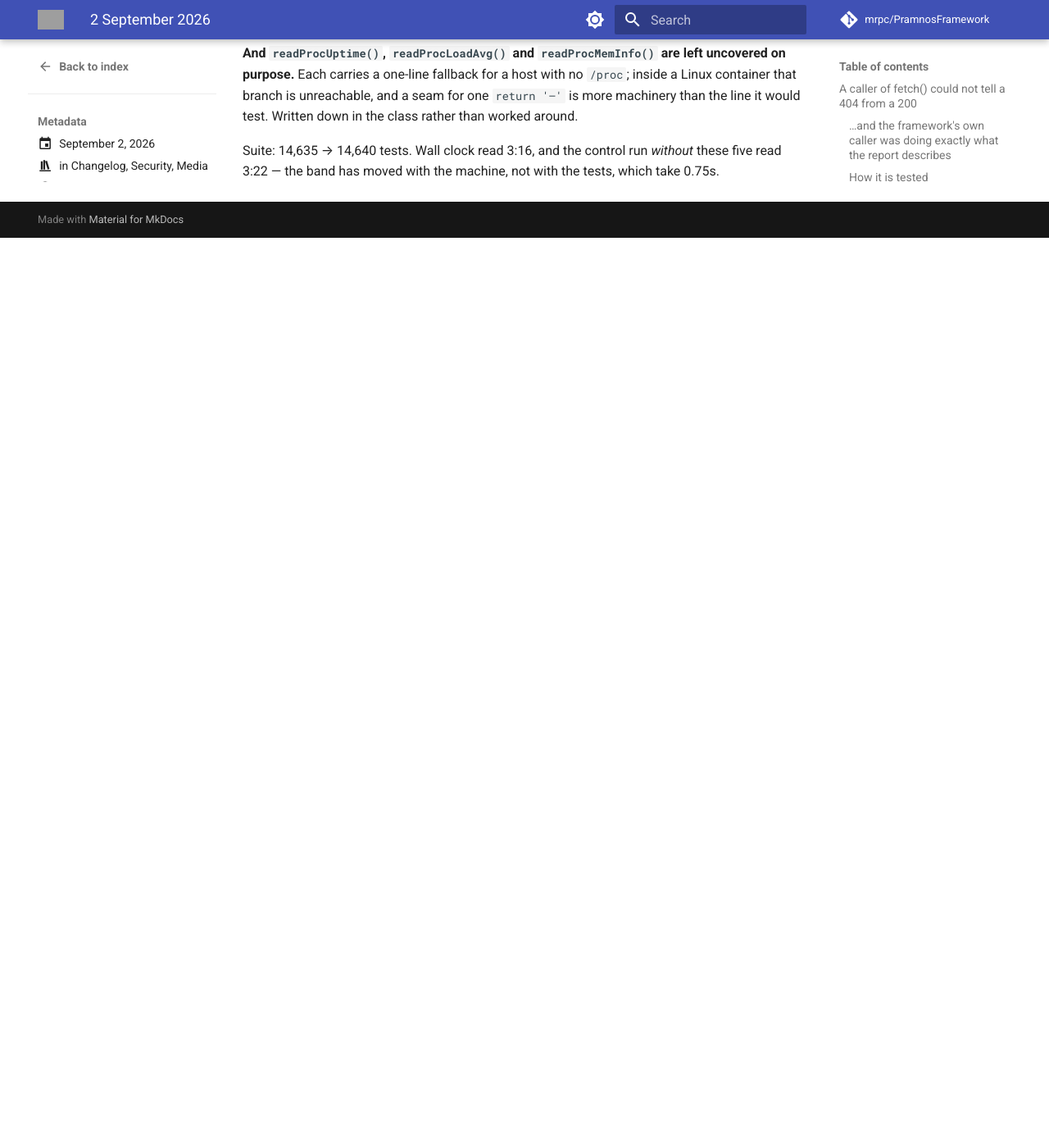
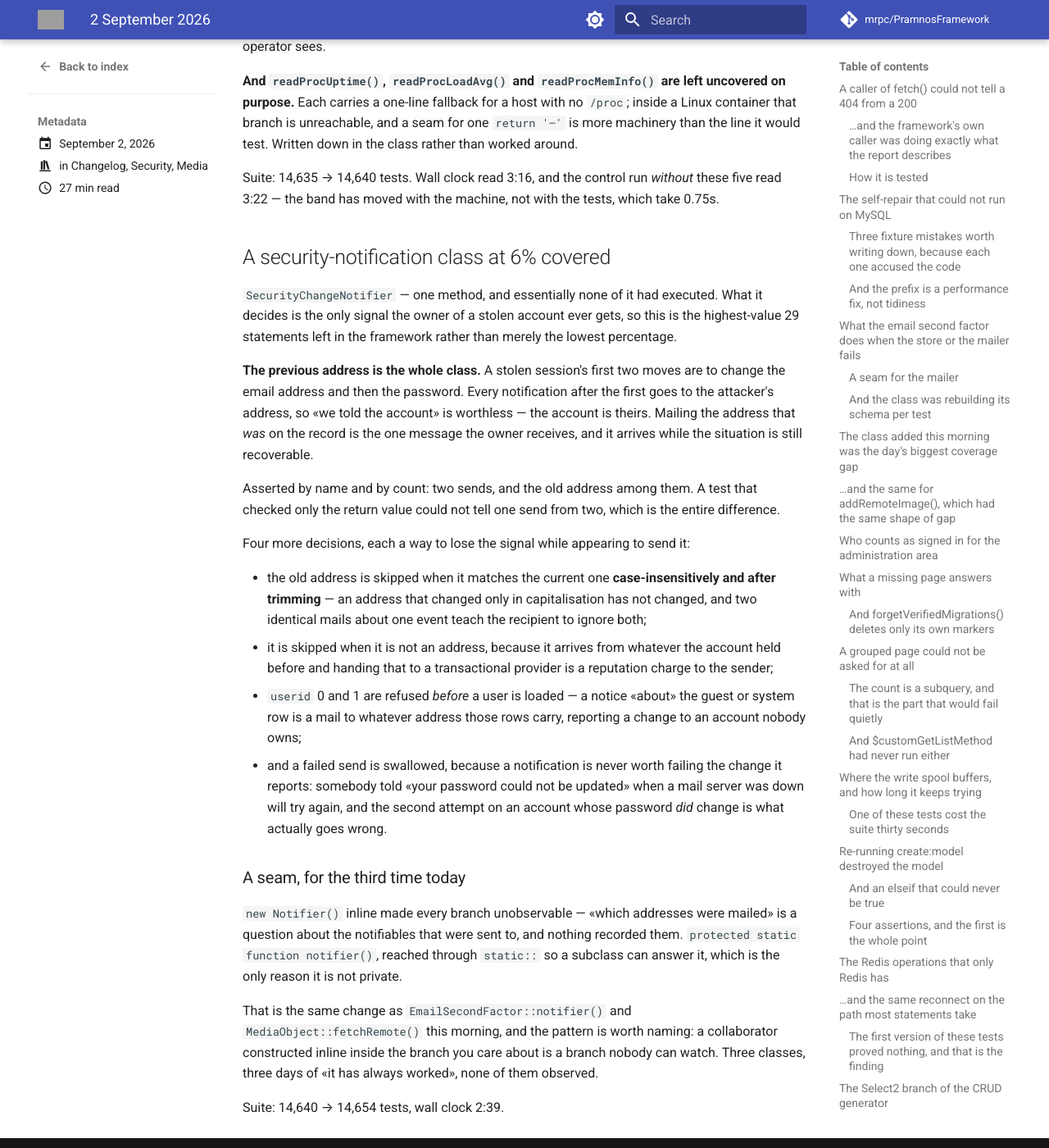
Before and after one commit to mrpc/PramnosFramework, an MkDocs documentation site: the page built from docs/version-history/posts/2026-09-02.md, in a window 1280 px wide and 1400 px high, scrolled down 16446 px. Shown: the whole window at 82% size. Built offline with MkDocs 1.6.1 and Material for MkDocs 9.7.7, drawn with Linux system fonts in a browser that asks for light colours; comment, search, counter and statistics services are not loaded; before the commit the page ends 16736 px from its top, so only the background shows below that; some of the changed text lies outside the part shown; grey boxes are pictures that could not be loaded.

Commit message:
test(auth): a security-notification class at 6% covered
`SecurityChangeNotifier` — one method, essentially none of it executed. What it
decides is the only signal the owner of a stolen account ever gets, which makes
these the highest-value 29 statements left rather than merely the lowest
percentage.

**The previous address is the whole class.** A stolen session's first two moves
are to change the email address and then the password; every notification after
the first goes to the attacker, so «we told the account» is worthless. Mailing
the address that *was* on the record is the one message the owner receives.

Asserted by name and by count — two sends, the old address among them. A test
checking only the return value could not tell one send from two, which is the
entire difference.

Four more decisions, each a way to lose the signal while appearing to send it:
the old address skipped when it matches the current one case-insensitively and
after trimming; skipped when it is not an address at all, since it comes from
whatever the account held before and a bad address is a reputation charge on a
transactional provider; `userid` 0 and 1 refused before a user is loaded; and a
failed send swallowed, because a notification is never worth failing the change
it reports.

**And a seam, for the third time today.** `new Notifier()` inline made every
branch unobservable — «which addresses were mailed» is a question about the
notifiables sent to, and nothing recorded them. `protected static function
notifier()`, through `static::` so a subclass can answer it.

Same change as `EmailSecondFactor::notifier()` and `MediaObject::fetchRemote()`,
and the pattern is worth naming: a collaborator constructed inline inside the
branch you care about is a branch nobody can watch.

```diff
--- a/docs/Pramnos_Security_Guide.md
+++ b/docs/Pramnos_Security_Guide.md
@@ -271,6 +271,25 @@ denial of service:
 `SecurityChangeNotifier` exists rather than a line at each call site: a stolen session's
 first two moves are to change the address and then the password, and every notice after the
 first goes to the attacker. The mail to the old address is the only signal the owner gets.
+
+Four details of that, because each is a way to lose the signal while appearing to send it:
+
+- The old address is mailed through a **detached notifiable**, not by re-pointing the user object.
+  The user is a live model other code holds, and mutating its address to send one mail is the kind
+  of change that leaks into a `save()`.
+- It is skipped when it matches the current one **case-insensitively and after trimming**. An address
+  that changed only in capitalisation has not changed, and two identical mails about one event teach
+  the recipient to ignore both.
+- It is skipped when it is not an address. It arrives from whatever the account held before — a
+  legacy row, an import, a column somebody once used for a note — and handing that to the mailer is
+  a bounce at best, and on a transactional provider a reputation charge to the sender.
+- `userid` 0 and 1 are refused before a user is loaded. A notice «about» the guest or system row is a
+  mail to whatever address those rows carry, reporting a change to an account nobody owns.
+
+And the whole thing is **best-effort**: a send that fails is logged and swallowed. A notification is
+never worth failing the change it reports — somebody told «your password could not be updated»
+because a mail server was down will try again, and the second attempt, on an account whose password
+*did* change, is what actually goes wrong.
 
 **Timeouts are enforced in `Session::staticIsLogged()`**, not in a middleware, because that
 function is what every "is somebody signed in" path goes through — the current user, the
--- a/docs/version-history/posts/2026-09-02.md
+++ b/docs/version-history/posts/2026-09-02.md
@@ -24,6 +24,7 @@ categories:
 - The Select2 branch of the CRUD generator
 - Revoking one device, and the cascade that is MySQL-only
 - What each DevPanel card shows when the thing behind it is missing
+- A security-notification class at 6% covered
 <!-- more -->
 
 ## A caller of `fetch()` could not tell a 404 from a 200
@@ -642,3 +643,44 @@ down in the class rather than worked around.
 
 Suite: 14,635 → 14,640 tests. Wall clock read 3:16, and the control run *without* these five read 3:22 —
 the band has moved with the machine, not with the tests, which take 0.75s.
+
+## A security-notification class at 6% covered
+
+`SecurityChangeNotifier` — one method, and essentially none of it had executed. What it decides is the
+only signal the owner of a stolen account ever gets, so this is the highest-value 29 statements left in
+the framework rather than merely the lowest percentage.
+
+**The previous address is the whole class.** A stolen session's first two moves are to change the email
+address and then the password. Every notification after the first goes to the attacker's address, so
+«we told the account» is worthless — the account is theirs. Mailing the address that *was* on the
+record is the one message the owner receives, and it arrives while the situation is still recoverable.
+
+Asserted by name and by count: two sends, and the old address among them. A test that checked only the
+return value could not tell one send from two, which is the entire difference.
+
+Four more decisions, each a way to lose the signal while appearing to send it:
+
+- the old address is skipped when it matches the current one **case-insensitively and after
+  trimming** — an address that changed only in capitalisation has not changed, and two identical mails
+  about one event teach the recipient to ignore both;
+- it is skipped when it is not an address, because it arrives from whatever the account held before and
+  handing that to a transactional provider is a reputation charge to the sender;
+- `userid` 0 and 1 are refused *before* a user is loaded — a notice «about» the guest or system row is
+  a mail to whatever address those rows carry, reporting a change to an account nobody owns;
+- and a failed send is swallowed, because a notification is never worth failing the change it reports:
+  somebody told «your password could not be updated» when a mail server was down will try again, and
+  the second attempt on an account whose password *did* change is what actually goes wrong.
+
+### A seam, for the third time today
+
+`new Notifier()` inline made every branch unobservable — «which addresses were mailed» is a question
+about the notifiables that were sent to, and nothing recorded them. `protected static function
+notifier()`, reached through `static::` so a subclass can answer it, which is the only reason it is not
+private.
+
+That is the same change as `EmailSecondFactor::notifier()` and `MediaObject::fetchRemote()` this
+morning, and the pattern is worth naming: a collaborator constructed inline inside the branch you care
+about is a branch nobody can watch. Three classes, three days of «it has always worked», none of them
+observed.
+
+Suite: 14,640 → 14,654 tests, wall clock 2:39.
```
Also changed, not shown: other parts of docs/version-history/posts/2026-09-02.md (+1 -1 lines), 2 other files.
